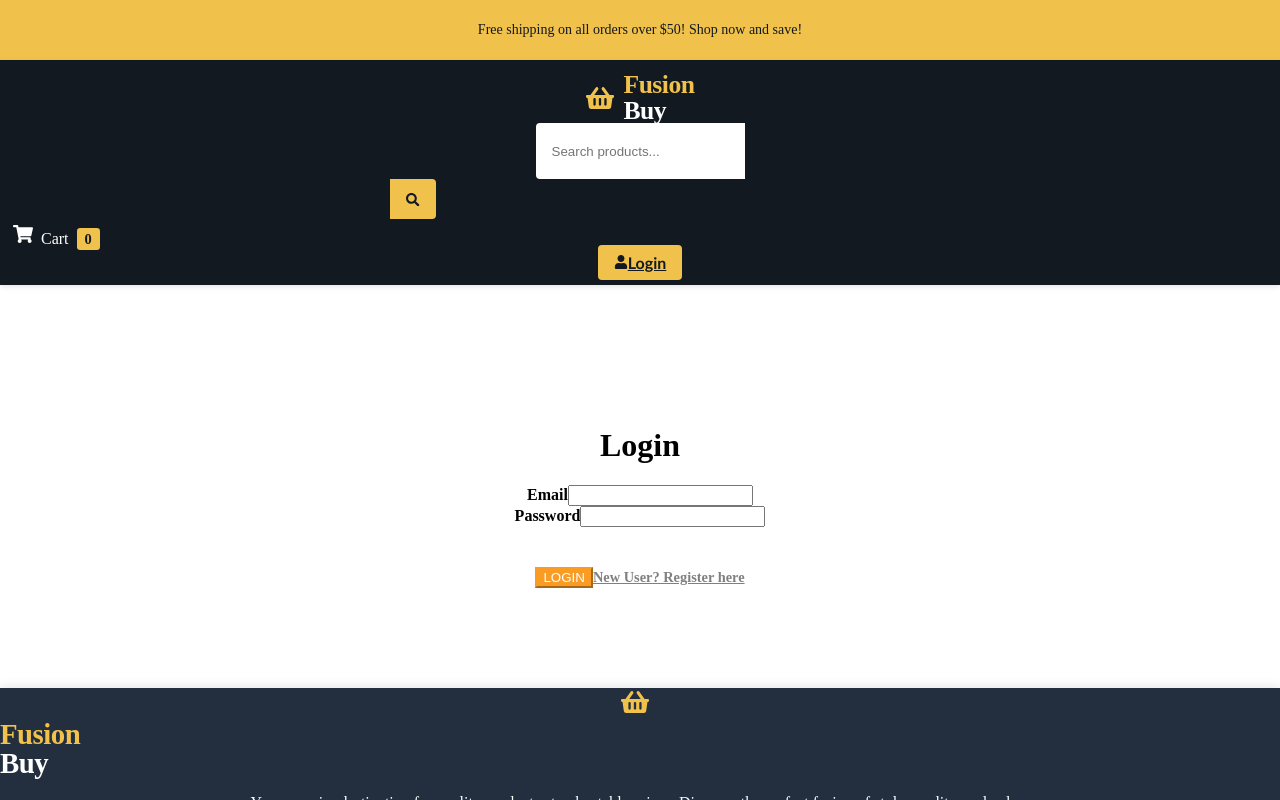
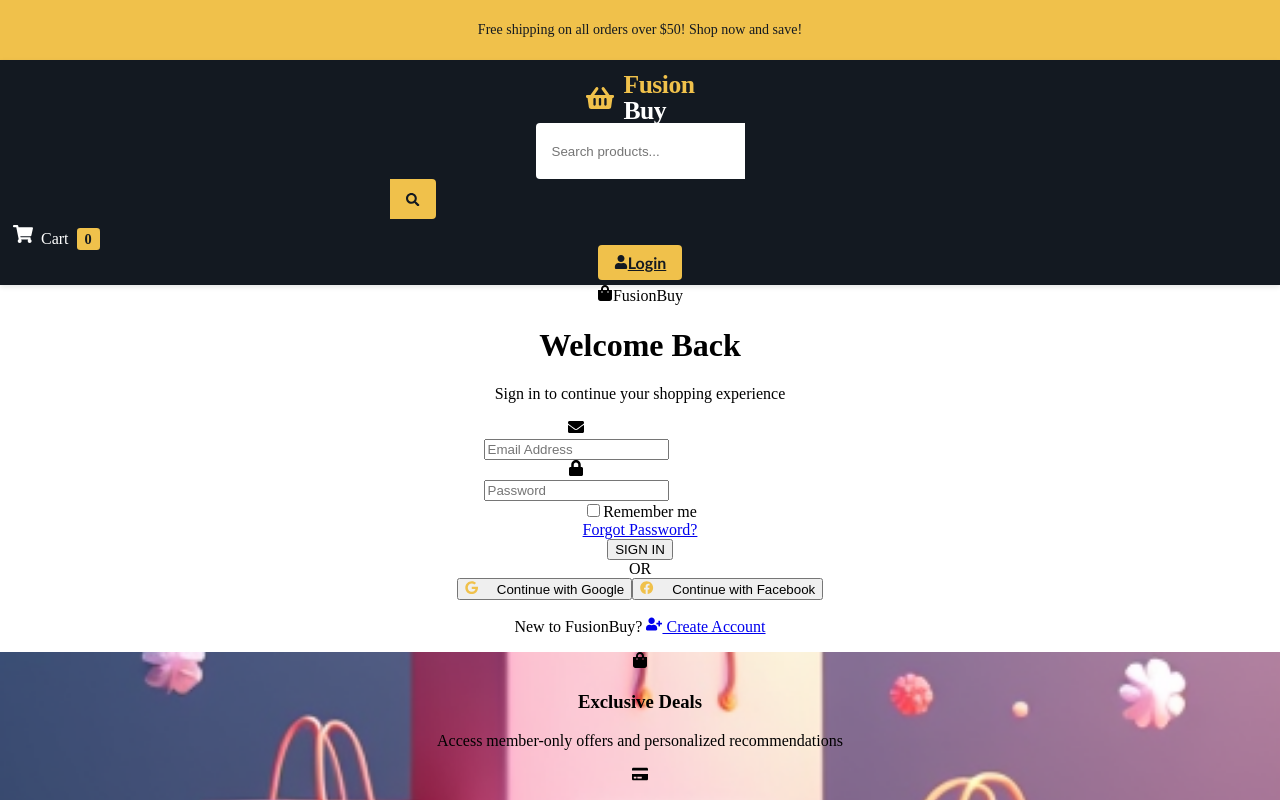
Before and after one commit to Afraar99/E-Commerce-Site, a React (Create React App) app in the folder frontend/: page /login in a window 1280 px wide. Built offline with nearby package versions, Linux system fonts and the light colour scheme; the HTML template or start-up script is replaced by a standard one.

Commit message:
feat: enhance Login page with new layout and social login options

```diff
--- a/frontend/src/pages/Login.js
+++ b/frontend/src/pages/Login.js
@@ -2,6 +2,16 @@
 import { Link, useNavigate } from "react-router-dom";
 import { toast } from "react-toastify";
 import { UserContext } from "../context/UserContext";
+import {
+  FaLock,
+  FaEnvelope,
+  FaUserPlus,
+  FaGoogle,
+  FaFacebook,
+  FaShoppingBag,
+  FaCreditCard,
+  FaTags,
+} from "react-icons/fa";
 
 export default function Login() {
   const [email, setEmail] = useState("");
@@ -27,48 +37,164 @@
   }
 
   return (
-    <div className="container container-fluid">
-      <div className="row wrapper">
-        <div className="col-10 col-lg-5">
-          <form className="shadow-lg" onSubmit={handleSubmit}>
-            <h1 className="mb-3">Login</h1>
+    <div className="login-page-wrapper">
+      <div className="login-container">
+        {/* Left side - Login Form */}
+        <div className="login-form-side">
+          <div className="login-form-wrapper">
+            <div className="login-logo">
+              <FaShoppingBag className="login-logo-icon" />
+              <span>FusionBuy</span>
+            </div>
+
+            <h1 className="login-title">Welcome Back</h1>
+            <p className="login-subtitle">
+              Sign in to continue your shopping experience
+            </p>
+
+            <form onSubmit={handleSubmit}>
               <div className="form-group">
-              <label htmlFor="email_field">Email</label>
+                <div className="input-group">
+                  <div className="input-group-prepend">
+                    <span className="input-group-text">
+                      <FaEnvelope />
+                    </span>
+                  </div>
                   <input
                     type="email"
                     id="email_field"
                     className="form-control"
+                    placeholder="Email Address"
                     value={email}
                     onChange={(e) => setEmail(e.target.value)}
                     required
                   />
                 </div>
+              </div>
 
               <div className="form-group">
-              <label htmlFor="password_field">Password</label>
+                <div className="input-group">
+                  <div className="input-group-prepend">
+                    <span className="input-group-text">
+                      <FaLock />
+                    </span>
+                  </div>
                   <input
                     type="password"
                     id="password_field"
                     className="form-control"
+                    placeholder="Password"
                     value={password}
                     onChange={(e) => setPassword(e.target.value)}
                     required
                   />
                 </div>
+              </div>
+
+              <div className="form-group form-footer">
+                <div className="custom-control custom-checkbox">
+                  <input
+                    type="checkbox"
+                    className="custom-control-input"
+                    id="remember_me"
+                  />
+                  <label className="custom-control-label" htmlFor="remember_me">
+                    Remember me
+                  </label>
+                </div>
+                <Link to="/password/forgot" className="forgot-password-link">
+                  Forgot Password?
+                </Link>
+              </div>
 
               <button
                 id="login_button"
                 type="submit"
-              className="btn btn-block py-3"
+                className="btn login-btn"
                 disabled={loading}
               >
-              {loading ? "Logging in..." : "LOGIN"}
+                {loading ? "Signing In..." : "SIGN IN"}
               </button>
 
-            <Link to="/register" className="float-right mt-3">
-              New User? Register here
+              <div className="login-separator">
+                <span>OR</span>
+              </div>
+
+              <div className="social-login">
+                <button type="button" className="btn google-btn">
+                  <FaGoogle className="social-icon" /> Continue with Google
+                </button>
+                <button type="button" className="btn facebook-btn">
+                  <FaFacebook className="social-icon" /> Continue with Facebook
+                </button>
+              </div>
+
+              <div className="register-prompt">
+                <p>
+                  New to FusionBuy?{" "}
+                  <Link to="/register" className="register-link">
+                    <FaUserPlus className="register-icon" /> Create Account
                   </Link>
+                </p>
+              </div>
             </form>
+          </div>
+        </div>
+
+        {/* Right side - Promotional Image */}
+        <div
+          className="login-image-side"
+          style={{
+            backgroundImage: `url(${process.env.PUBLIC_URL}/images/login-bg.png)`,
+            backgroundSize: "cover",
+            backgroundPosition: "center",
+          }}
+        >
+          <div className="login-benefits">
+            <div className="benefit-item">
+              <div className="benefit-icon">
+                <FaShoppingBag />
+              </div>
+              <div className="benefit-text">
+                <h3>Exclusive Deals</h3>
+                <p>
+                  Access member-only offers and personalized recommendations
+                </p>
+              </div>
+            </div>
+
+            <div className="benefit-item">
+              <div className="benefit-icon">
+                <FaCreditCard />
+              </div>
+              <div className="benefit-text">
+                <h3>Faster Checkout</h3>
+                <p>Save your details for quick and secure purchases</p>
+              </div>
+            </div>
+
+            <div className="benefit-item">
+              <div className="benefit-icon">
+                <FaTags />
+              </div>
+              <div className="benefit-text">
+                <h3>Special Discounts</h3>
+                <p>Enjoy up to 70% off on premium brands</p>
+              </div>
+            </div>
+          </div>
+
+          {/* <div className="login-promo-badge">
+            <div className="promo-content">
+              <h2>SUMMER SALE</h2>
+              <div className="discount-circle">
+                <span>UP TO</span>
+                <span className="discount-amount">70%</span>
+                <span>OFF</span>
+              </div>
+              <p>Login now to unlock exclusive summer deals</p>
+            </div>
+          </div> */}
         </div>
       </div>
     </div>
```
Also changed, not shown: frontend/public/images/login-bg.png (added). Lines whose indentation alone changed are shown as unchanged.
